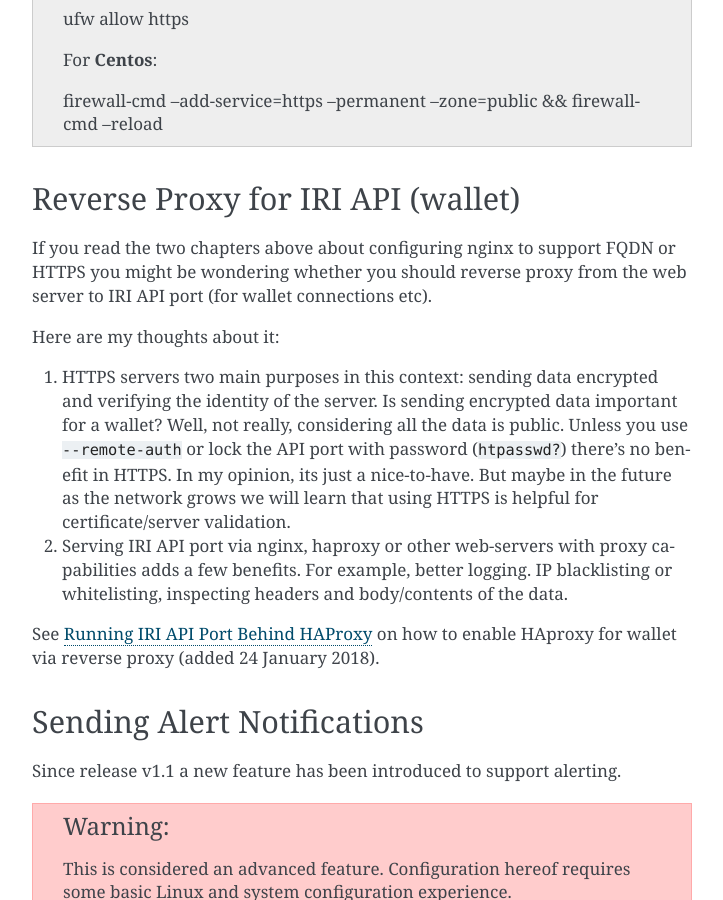
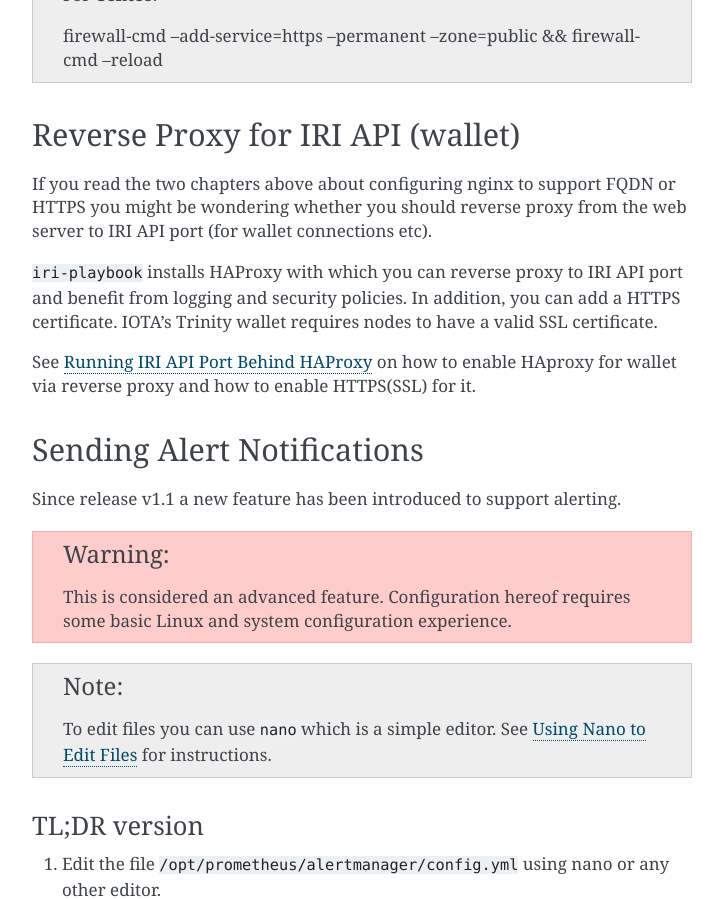
Before and after one commit to nuriel77/iri-playbook, a Sphinx documentation site: the page built from docs/appendix.rst, in a window 1280 px wide and 900 px high, scrolled down 3855 px. Shown: the whole window, without its empty margins (388-1111 px from the left). Built offline with Sphinx 7.4.7, drawn with Linux system fonts in a browser that asks for light colours; some of the changed text lies outside the part shown.

Commit message:
Update appendix doc

```diff
--- a/docs/appendix.rst
+++ b/docs/appendix.rst
@@ -118,11 +118,7 @@
 
 .. note::
 
-  It is recommended to run your server using HTTPS. This could not be configured by default on the installer because of self-signed certificates.
-  Browsers are not so keen on opening pages with self-signed certificates. While this should not be a problem when you know it is your server,
-  I chose to skip this and keep this for advanced users.
-
-  Using SSL/HTTPS makes it virtually impossible for someone to "sniff" passwords or sensitive information your browser passes to a server.
+  Using SSL/HTTPS for accessing your panels ensures all traffic and passwords are impossible to "sniff". The iri-playbook enables HTTPS by default but uses a self-signed certificate.
 
 
 .. _serverHTTPS:
@@ -138,7 +134,7 @@
 
 By having a "valid" certificate for your server (signed by a trusted authority), you will get the green lock next to the URL in the browser, indicating that your connection is secure.
 
-Your connection will still be encrypted if you opt for a self-signed certificate. It is just so that the browser cannot verify who signed it.
+Your connection will also be encrypted if you opt for a self-signed certificate. However, the browser cannot verify who signed the certificate and will report a certificate error (in most cases you can just accept it as an exception and proceed).
 
 
 Here is a great tutorial on how to add HTTPS to your **nginx**, choose nginx and the OS version you are using (Ubuntu/CentOS):
@@ -173,14 +169,9 @@
 
 If you read the two chapters above about configuring nginx to support FQDN or HTTPS you might be wondering whether you should reverse proxy from the web server to IRI API port (for wallet connections etc).
 
-Here are my thoughts about it:
+``iri-playbook`` installs HAProxy with which you can reverse proxy to IRI API port and benefit from logging and security policies. In addition, you can add a HTTPS certificate. IOTA's Trinity wallet requires nodes to have a valid SSL certificate.
 
-1. HTTPS servers two main purposes in this context: sending data encrypted and verifying the identity of the server. Is sending encrypted data important for a wallet? Well, not really, considering all the data is public. Unless you use ``--remote-auth`` or lock the API port with password (``htpasswd?``) there's no benefit in HTTPS. In my opinion, its just a nice-to-have. But maybe in the future as the network grows we will learn that using HTTPS is helpful for certificate/server validation.
-
-2. Serving IRI API port via nginx, haproxy or other web-servers with proxy capabilities adds a few benefits. For example, better logging. IP blacklisting or whitelisting, inspecting headers and body/contents of the data.
-
-
-See :ref:`haproxyEnable` on how to enable HAproxy for wallet via reverse proxy (added 24 January 2018).
+See :ref:`haproxyEnable` on how to enable HAproxy for wallet via reverse proxy and how to enable HTTPS(SSL) for it.
 
 
 
```
Also changed, not shown: other parts of docs/appendix.rst (+2 -2 lines).
